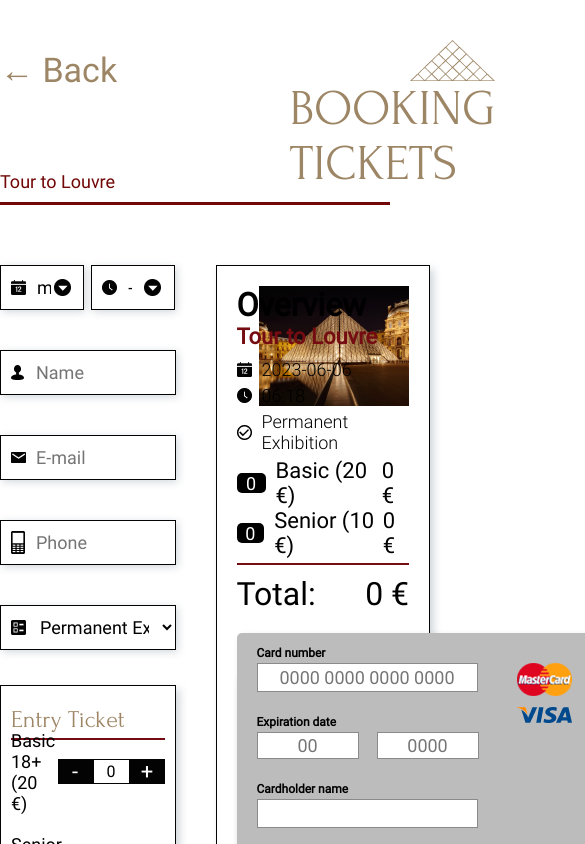
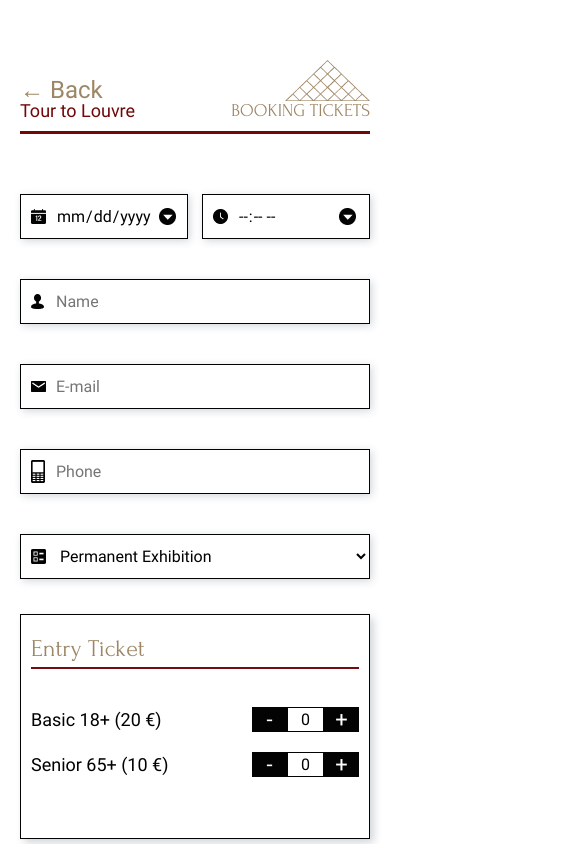
Before and after one commit to MikhailStn/museum, a React (Vite) app: page /buy-ticket in a window 390 px wide. Shown: the top 844 px of the page, 585 px wide, since content can reach past the window. Built offline with nearby package versions, Linux system fonts and the light colour scheme; a web font is replaced by a local one.

Commit message:
fix: fix slider, art gallery animation

```diff
--- a/src/components/artGallery/artGallery.css
+++ b/src/components/artGallery/artGallery.css
@@ -35,7 +35,6 @@
   flex-direction: column;
   flex-wrap: wrap;
   row-gap: 24px;
-  column-gap: 24px;
   width: 1440px;
   height: 3000px;
   overflow: hidden;
@@ -43,11 +42,11 @@
 }
 
 .gallery__image:nth-child(1),
-.gallery__image:nth-child(11) {
+.gallery__image:nth-child(13) {
   margin-top: 50px;
 }
 
-.gallery__images-wrapper:after {
+.gallery__images-wrapper::after {
   content: "";
   position: absolute;
   width: 100%;
@@ -61,6 +60,19 @@
 .gallery__image {
   position: relative;
   transition: 1s;
+  width: 455px;
+}
+
+.gallery__intersection {
+  height: 1px;
+  margin-top: -800px;
+  opacity: 0;
+  visibility: hidden;
+}
+
+.gallery__line-break {
+  width: 0;
+  height: 3000px;
 }
 
 @media (max-width: 1460px) {
@@ -115,18 +127,27 @@
   }
 
   .gallery__image {
-    width: 353px;
+    width: 343px;
   }
 
   .gallery__images {
-    width: 728px;
+    width: 708px;
     column-gap: 20px;
+    row-gap: 20px;
   }
 
   .gallery {
     display: flex;
     flex-direction: column;
     align-items: center;
+  }
+
+  .gallery__line-break {
+    display: none;
+  }
+
+  .gallery__image:nth-child(13) {
+    margin-top: 0;
   }
 }
 
@@ -140,7 +161,8 @@
   }
 
   .gallery__images {
-    height: 1300px;
+    height: 1900px;
+    column-gap: 20px;
   }
 
   .gallery__images-wrapper {
@@ -158,15 +180,11 @@
   }
 
   .gallery__image {
-    width: 140px;
+    width: 120px;
   }
 
   .gallery__images-wrapper {
-    width: 280px;
-  }
-
-  .gallery__image:nth-child(11) {
-    margin-top: 20px;
+    width: 260px;
   }
 
   .gallery__images {
--- a/src/components/artGallery/artGallery.tsx
+++ b/src/components/artGallery/artGallery.tsx
@@ -3,24 +3,39 @@
 import { useEffect, useRef, useState } from "react";
 
 const images = [];
-
 function shuffle(array: { id: string; path: string }[]): { id: string; path: string }[] {
   return array.sort(() => Math.random() - 0.5);
 }
-
 const shuffledImages = shuffle(galleryImages);
+shuffledImages.splice(5, 0, { id: `line-break${100}`, path: "null" });
+shuffledImages.splice(11, 0, { id: `line-break${200}`, path: "null" });
 
 export function ArtGallery() {
+  const galleryBorder = useRef(null);
+  let counter = 0;
   return (
     <div className="gallery__container" id="gallery">
+      <div ref={galleryBorder} className="gallery__intersection"></div>
       <section className="gallery">
         <h2 className="gallery__title">art gallery</h2>
         <div className="gallery__images-wrapper">
           <div className="gallery__images">
             {shuffledImages.map((el) => {
+              counter++;
               const imageRef = useRef(null);
               images.push(imageRef);
               const [imagePosition, setPosition] = useState({ top: 20, transform: "scale(0.95) translateY(100px)", opacity: 0.5 });
+              useEffect(() => {
+                function callback(entries: { isIntersecting: boolean }[]) {
+                  if (entries[0].isIntersecting) {
+                    setPosition({ top: 20, transform: "scale(0.95) translateY(100px)", opacity: 0.5 });
+                  }
+                }
+                const observer = new IntersectionObserver(callback);
+                if (galleryBorder.current) {
+                  observer.observe(galleryBorder.current);
+                }
+              }, []);
               useEffect(() => {
                 function callback(entries: { isIntersecting: boolean }[]) {
                   if (entries[0].isIntersecting) {
@@ -28,11 +43,13 @@
                   }
                 }
                 const observer = new IntersectionObserver(callback);
-                if (imageRef.current) {
-                  observer.observe(imageRef.current);
-                }
+                if (imageRef.current) observer.observe(imageRef.current);
               }, []);
-              return <img ref={imageRef} style={imagePosition} className="gallery__image" key={el.id} src={el.path}></img>;
+              return counter == 6 || counter == 12 ? (
+                <div className="gallery__line-break" key={el.id}></div>
+              ) : (
+                <img ref={imageRef} style={imagePosition} className="gallery__image" key={el.id} src={el.path}></img>
+              );
             })}
           </div>
         </div>
--- a/src/components/buyTicketForm/buyTicketForm.css
+++ b/src/components/buyTicketForm/buyTicketForm.css
@@ -382,3 +382,89 @@
   padding-top: 200px;
   box-sizing: border-box;
 }
+
+@media (max-width: 1064px) {
+  .card {
+    display: flex;
+    flex-direction: column;
+    align-items: center;
+    row-gap: 20px;
+    padding-top: 20px;
+  }
+
+  .buy-ticket__logo-title {
+    font-size: 28px;
+  }
+
+  .card__front {
+    width: 340px;
+    padding: 10px;
+  }
+
+  .card__back {
+    width: 340px;
+    margin: 0;
+  }
+}
+
+@media (max-width: 730px) {
+  .form__container {
+    flex-direction: column;
+    align-items: center;
+    row-gap: 20px;
+  }
+
+  .form__inputs {
+    width: 100%;
+  }
+
+  .form__overview {
+    width: 100%;
+  }
+
+  .buy-ticket__header {
+    grid-template-columns: 120px 50%;
+  }
+
+  .buy-ticket__logo-title {
+    font-size: 18px;
+  }
+
+  .buy-ticket__header-btn {
+    font-size: 24px;
+  }
+
+  input {
+    font-size: 16px !important;
+  }
+
+  .form__select {
+    font-size: 16px;
+  }
+
+  .form__button {
+    margin: 0 auto;
+    margin-top: 20px;
+  }
+
+  .overview__basic-sum,
+  .overview__senior-sum {
+    font-size: 18px !important;
+  }
+}
+
+@media (max-width: 420px) {
+  .card__front {
+    width: 260px;
+    height: 230px;
+  }
+
+  .card__back {
+    width: 260px;
+    height: 210px;
+  }
+
+  .overview {
+    background: none !important;
+  }
+}
--- a/src/components/buyTickets/buyTickets.css
+++ b/src/components/buyTickets/buyTickets.css
@@ -280,6 +280,22 @@
   }
 }
 
+@media (max-width: 1023px) {
+  .buy-tickets__amount-controls {
+    justify-content: space-around;
+  }
+
+  .buy-tickets {
+    padding-bottom: 20px;
+  }
+
+  .buy-tickets__amount-controls-btn {
+    width: 30px;
+    color: #000;
+    padding: 0;
+  }
+}
+
 @media (max-width: 800px) {
   .buy-tickets__content {
     justify-content: space-between;
--- a/src/components/header/header.css
+++ b/src/components/header/header.css
@@ -35,7 +35,7 @@
 }
 
 .header__logo {
-  background-image: url("../../public/icons/logo.svg");
+  background-image: url("../../../public/icons/logo.svg");
   width: 50px;
   height: 30px;
   cursor: pointer;
--- a/src/components/parallax/parallax.css
+++ b/src/components/parallax/parallax.css
@@ -10,6 +10,6 @@
 
 @media (max-width: 1023px) {
   .parallax__container {
-    height: 300px;
+    display: none;
   }
 }
--- a/src/components/videoJourney/videoJourney.css
+++ b/src/components/videoJourney/videoJourney.css
@@ -37,7 +37,7 @@
 }
 
 .video-slider {
-  padding-bottom: 140px;
+  margin-bottom: 140px;
   cursor: pointer;
 }
 
@@ -114,7 +114,7 @@
   }
 
   .video-slider {
-    padding-bottom: 90px;
+    margin-bottom: 90px;
   }
 }
 
--- a/src/components/welcome/slider.tsx
+++ b/src/components/welcome/slider.tsx
@@ -1,13 +1,35 @@
 import { sliderItems } from "../../data/welcomeSlider";
+import { useDispatch, useSelector } from "react-redux";
+import { RootState } from "../../types/rootState";
 
 interface SliderProps {
   margin: number;
 }
 
 export function Slider(props: SliderProps) {
+  const dispatch = useDispatch();
+  const state = useSelector((state: RootState) => state.welcomeSliderReducer);
   return (
     <div className="slider__wrapper">
       <div className="slider__overlay"></div>
+      <div className="welcome__slider-mobile-arrows">
+        <button
+          className="welcome__slider-mobile-arrow"
+          onClick={() => {
+            dispatch({ type: "GO_PREV_SLIDE", payload: state });
+          }}
+        >
+          {"‹"}
+        </button>
+        <button
+          className="welcome__slider-mobile-arrow"
+          onClick={() => {
+            dispatch({ type: "GO_NEXT_SLIDE", payload: state });
+          }}
+        >
+          {"›"}
+        </button>
+      </div>
       <div className="welcome__slider" style={{ marginLeft: `${props.margin}%` }}>
         {sliderItems.map((el) => {
           const backroundImage = {
--- a/src/components/welcome/welcome.css
+++ b/src/components/welcome/welcome.css
@@ -159,6 +159,10 @@
 
 .slider__arrow:hover {
   color: #9d8665;
+}
+
+.welcome__slider-mobile-arrows {
+  display: none;
 }
 
 @media (max-width: 1460px) {
@@ -360,15 +364,51 @@
 
   .slider__controls {
     flex-direction: column;
-    row-gap: 20px;
+  }
+
+  .slider__counter {
+    padding-bottom: 20px;
   }
 
   .slider__arrows {
-    margin-top: -42.5px;
-    column-gap: 150px;
+    display: none;
   }
+
   .slider__wrapper {
     height: 400px;
+  }
+
+  .slider__arrow {
+    height: 20px;
+    display: flex;
+    align-items: center;
+  }
+
+  .slider__dot {
+    display: flex;
+    align-items: flex-end;
+    height: 20px;
+  }
+
+  .welcome__slider-mobile-arrows {
+    width: calc(100% - 40px);
+    height: 400px;
+    display: flex;
+    justify-content: space-between;
+    position: absolute;
+    overflow: hidden;
+  }
+
+  .welcome__slider-mobile-arrow {
+    background-color: #00000065;
+    border: none;
+    width: 30px;
+    color: #9d8665;
+    font-size: 34px;
+    font-weight: 700;
+    padding: 0;
+    height: 105%;
+    margin-top: -5px;
   }
 }
 
@@ -376,4 +416,8 @@
   .slider__wrapper {
     height: 250px;
   }
+
+  .welcome__slider-mobile-arrows {
+    height: 250px;
+  }
 }
--- a/src/data/artGallery.ts
+++ b/src/data/artGallery.ts
@@ -15,64 +15,19 @@
 import gallery15 from "../../public/images/gallery/galery15.jpg";
 
 export const galleryImages = [
-  {
-    id: "gallery1",
-    path: gallery1,
-  },
-  {
-    id: "gallery2",
-    path: gallery2,
-  },
-  {
-    id: "gallery3",
-    path: gallery3,
-  },
-  {
-    id: "gallery4",
-    path: gallery4,
-  },
-  {
-    id: "gallery5",
-    path: gallery5,
-  },
-  {
-    id: "gallery6",
-    path: gallery6,
-  },
-  {
-    id: "gallery7",
-    path: gallery7,
-  },
-  {
-    id: "gallery8",
-    path: gallery8,
-  },
-  {
-    id: "gallery9",
-    path: gallery9,
-  },
-  {
-    id: "gallery10",
-    path: gallery10,
-  },
-  {
-    id: "gallery11",
-    path: gallery11,
-  },
-  {
-    id: "gallery12",
-    path: gallery12,
-  },
-  {
-    id: "gallery13",
-    path: gallery13,
-  },
-  {
-    id: "gallery14",
-    path: gallery14,
-  },
-  {
-    id: "gallery15",
-    path: gallery15,
-  },
+  { index: 0, id: "gallery1", path: gallery1 },
+  { index: 1, id: "gallery2", path: gallery2 },
+  { index: 2, id: "gallery3", path: gallery3 },
+  { index: 3, id: "gallery4", path: gallery4 },
+  { index: 4, id: "gallery5", path: gallery5 },
+  { index: 5, id: "gallery6", path: gallery6 },
+  { index: 6, id: "gallery7", path: gallery7 },
+  { index: 7, id: "gallery8", path: gallery8 },
+  { index: 8, id: "gallery9", path: gallery9 },
+  { index: 9, id: "gallery10", path: gallery10 },
+  { index: 10, id: "gallery11", path: gallery11 },
+  { index: 11, id: "gallery12", path: gallery12 },
+  { index: 12, id: "gallery13", path: gallery13 },
+  { index: 13, id: "gallery14", path: gallery14 },
+  { index: 14, id: "gallery15", path: gallery15 },
 ];
--- a/src/pages/buyTicketPage/buyTicketPage.css
+++ b/src/pages/buyTicketPage/buyTicketPage.css
@@ -1,3 +1,10 @@
+.buy-ticket__wrapper {
+  display: flex;
+  justify-content: center;
+  align-items: center;
+  flex-direction: column;
+}
+
 .buy-ticket__header {
   max-width: 1024px;
   width: 100%;
@@ -26,16 +33,17 @@
   color: #710707;
 }
 
-.buy-ticket__logo__title {
+.buy-ticket__logo-title {
   font-size: 50px;
   text-transform: uppercase;
   font-family: "Forum Regular";
   color: #9d8665;
   font-weight: 100;
   margin: 0;
+  text-decoration: none;
 }
 
-.buy-ticket__logo__subtitle {
+.buy-ticket__logo-subtitle {
   font-size: 18px;
   font-family: "Roboto Regular";
   color: #710707;
@@ -52,3 +60,9 @@
   justify-content: center;
   cursor: default;
 }
+
+@media (max-width: 1064px) {
+  .buy-ticket__wrapper {
+    padding: 20px;
+  }
+}
--- a/src/pages/buyTicketPage/buyTicketPage.tsx
+++ b/src/pages/buyTicketPage/buyTicketPage.tsx
@@ -2,11 +2,12 @@
 import { useNavigate } from "react-router-dom";
 import { BuyTicketForm } from "../../components/buyTicketForm/buyTicketForm";
 import logo from "../../../public/icons/logo_gold.png";
+import { Link } from "react-router-dom";
 
 export function BuyTicketPage() {
   const navigate = useNavigate();
   return (
-    <div className="wrapper">
+    <div className="buy-ticket__wrapper">
       <header className="buy-ticket__header">
         <button
           className="buy-ticket__header-btn"
@@ -17,11 +18,19 @@
         >
           ← Back
         </button>
-        <div className="buy-ticket__logo">
+        <div
+          className="buy-ticket__logo"
+          onClick={(e) => {
+            e.preventDefault();
+            navigate(-1);
+          }}
+        >
           <img className="buy-ticket__logo-image" src={logo} alt="logo"></img>
-          <h1 className="buy-ticket__logo__title">booking tickets</h1>
+          <Link className="buy-ticket__logo-title" to="#">
+            booking tickets
+          </Link>
         </div>
-        <p className="buy-ticket__logo__subtitle">Tour to Louvre</p>
+        <p className="buy-ticket__logo-subtitle">Tour to Louvre</p>
       </header>
       <BuyTicketForm />
     </div>
```
